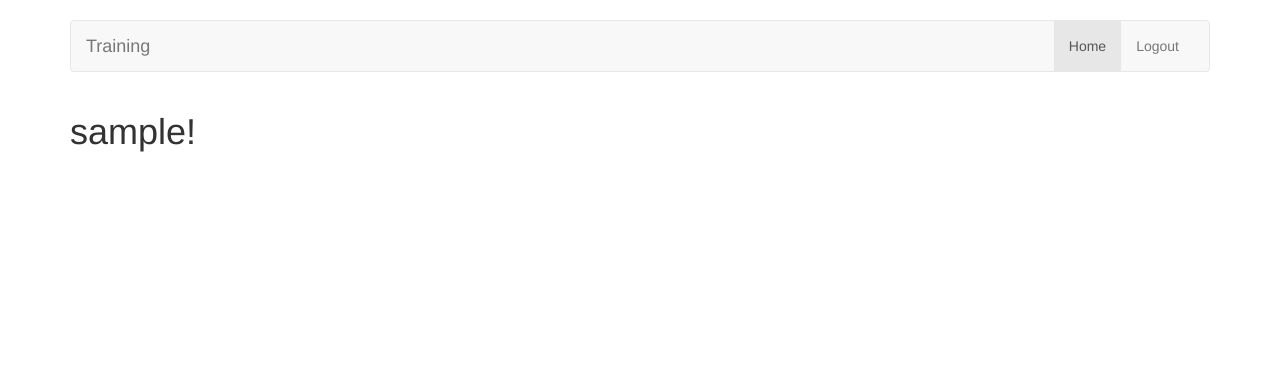
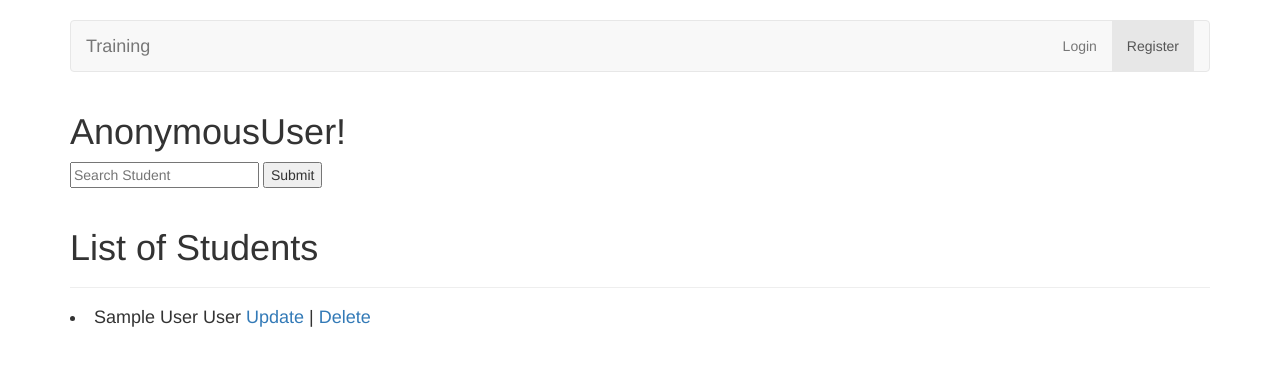
Before and after one commit to denmgarcia/pS, a Django app: page /account/ in a window 1280 px wide. Shown: the top 366 px of the page. Run offline with Django 3.2, Linux system fonts and the light colour scheme; tables that the repository leaves empty hold one stand-in row (values such as "Sample post"); some libraries are stand-ins or nearby versions.

Commit message:
For module3

```diff
--- a/accounts/admin.py
+++ b/accounts/admin.py
@@ -1,6 +1,4 @@
-'''
 from django.contrib import admin
-from accounts.models import UserProfile
+from accounts.models import Student
 # Register your models here.
-admin.site.register(UserProfile)
-'''
+admin.site.register(Student)
--- a/accounts/models.py
+++ b/accounts/models.py
@@ -0,0 +1,12 @@
+from django.db import models
+
+
+class Student(models.Model):
+	name = models.CharField(max_length=50, default='')
+	midname = models.CharField(max_length=50, default='')
+	surname = models.CharField(max_length=50,default='')
+	address = models.CharField(max_length=100, default='')
+	phone = models.CharField(max_length=100, default='')
+
+	def __str__(self):
+		return self.name
--- a/accounts/templates/accounts/home.html
+++ b/accounts/templates/accounts/home.html
@@ -3,7 +3,27 @@
     {% block head %}
     <title>{{ user }}</title>
     {% endblock %}
+
   <body>
     {% block body%}
   <h1>{{ user }}!</h1>
+
+  <form method="GET" action=''>
+  	  <input type="text" placeholder='Search Student' name="q" />
+ 	  <input type="submit" name="Submit">
+
+  </form>
+
+  <br/>
+
+  <h1>List of Students</h1>
+  <hr>
+  {% for student in students %}
+  <h4><li>{{ student }} {{ student.surname }} <a href="#">Update</a> | <a href="#">Delete</a><br/></li></h4>
+  {% endfor %}
+
+{% for q in query %}
+<h4><li>{{ q }}   <a href="#">Update</a> | <a href="#">Delete</a><br/></li></h4>
+{% endfor %}
+
     {% endblock %}
--- a/accounts/templates/base.html
+++ b/accounts/templates/base.html
@@ -28,11 +28,19 @@
             </div>
             <div id="navbar" class="navbar-collapse collapse">
               {% if user.is_authenticated %}
+              <ul class="nav navbar-nav navbar-left">
+
+                <li class="active"><a href="/account/">Home <span class="sr-only">(current)</span></a></li>
+                <li class=""><a href="#">Profile</a></li>
+                <li class=""><a href="#">About Us</a></li>
+
+              </ul>
+
               <ul class="nav navbar-nav navbar-right">
-                <li class="active"><a href="/account/">Home <span class="sr-only">(current)</span></a></li>
-                <!-- <li class=""><a href="/account/profile/">Profile</a></li> -->
                 <li class=""><a href="/account/logout">Logout</a></li>
               </ul>
+
+
                {% else %}
                  <ul class="nav navbar-nav navbar-right">
                  <li class=""><a href="/account/login">Login</a></li>
@@ -55,6 +63,7 @@
     <div class='container'>
     {% block body %}
       <h1>Base</h1>
+
     {% endblock %}
     </div>
 
--- a/accounts/views.py
+++ b/accounts/views.py
@@ -1,15 +1,22 @@
 from django.shortcuts import render, redirect
 from accounts.forms import RegistrationForm
 from django.contrib.auth.models import User
+from django.db import models
+from accounts.models import Student
+
 
 
 def home(request):
-    users = User.objects.all()
-    for user in users:
-      args = {
-        'user': user,
-      }
-    return render(request, 'accounts/home.html',args)
+  qs = request.GET.get("q")
+  students = Student.objects.all()
+  query = Student.objects.filter(name=qs)
+  args = {
+  'query': query,
+  'students': students
+  }
+  return render(request, 'accounts/home.html',args)
+
+
 
 def register(request):
     if request.method == 'POST':
@@ -23,7 +30,12 @@
     return render(request, 'accounts/reg_form.html', args)
 
 
+def login_redirect(request):
+    return redirect('/account/login')
 
 
-def login_redirect(request):
-    return redirect('/account/login')
+def update(request):
+  pass
+
+def delete(request):
+  pass
```
Also changed, not shown: blog/settings.py (+2 -10 lines), accounts/migrations/0001_initial.py (added), accounts/migrations/0002_auto_20180605_2048.py (added).
